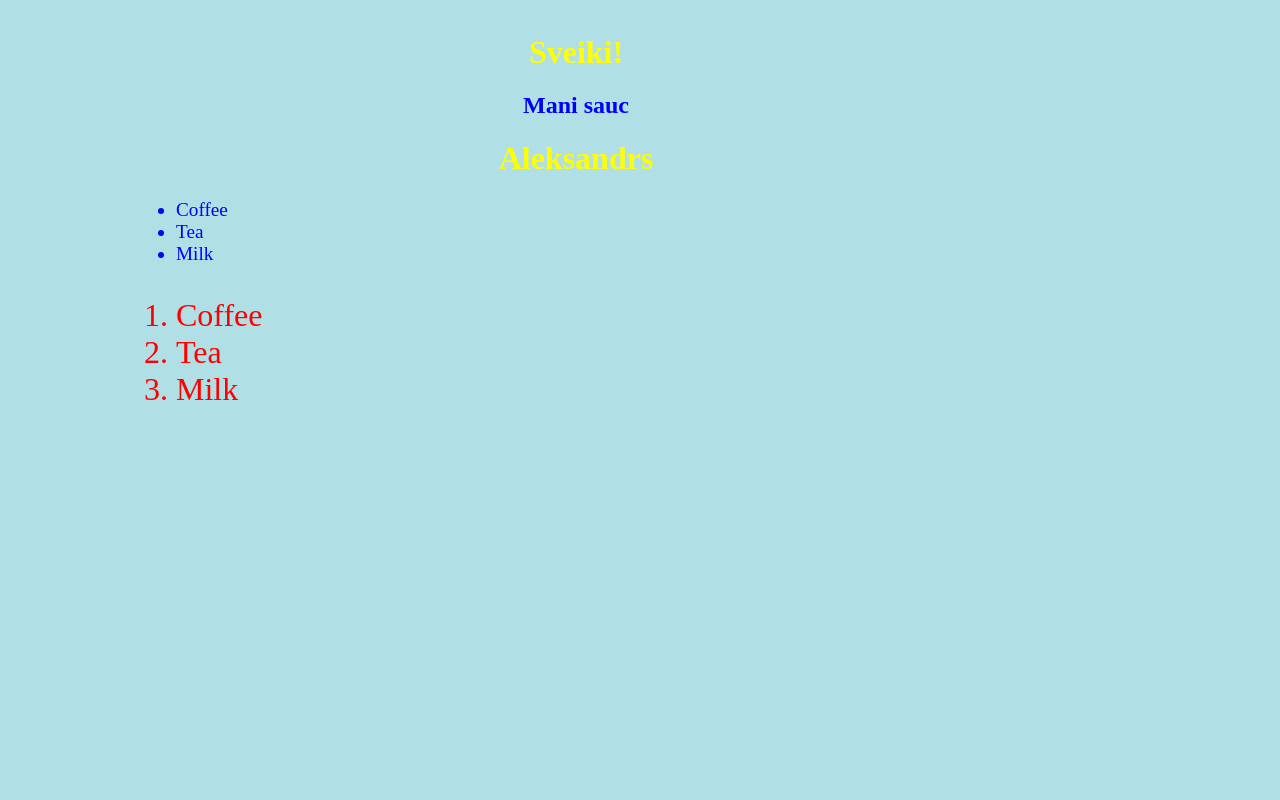
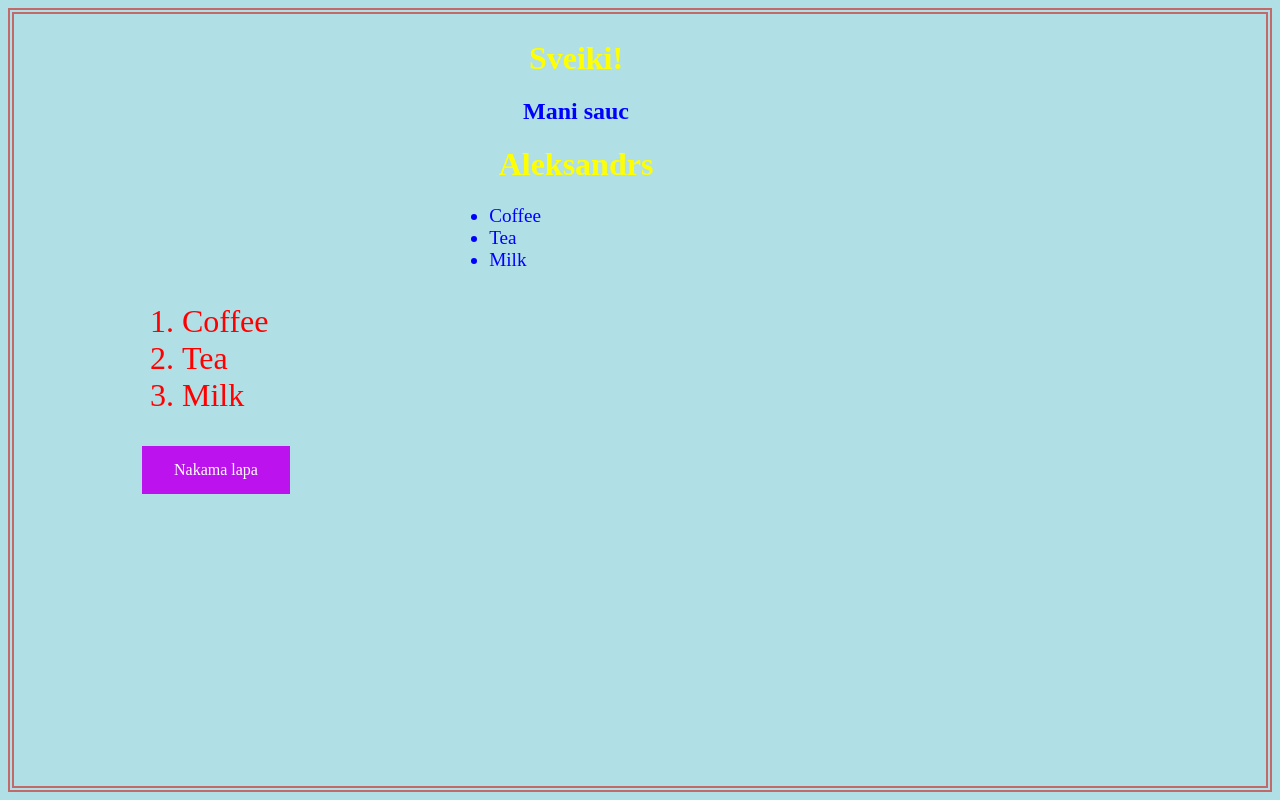
Before and after one commit to AleksandrZelukin/macibu_programmas, a plain HTML site: page HTML_piemers/8c_pirma_lapa.html in a window 1280 px wide. Drawn offline with Linux system fonts and the light colour scheme.

Commit message:
Update files

```diff
--- a/HTML_piemers/8c_pirma_lapa.html
+++ b/HTML_piemers/8c_pirma_lapa.html
@@ -17,6 +17,8 @@
   <li>Tea</li>
   <li>Milk</li>
 </ol>
-
+<div>
+  Nakama lapa
+</div>
 </body>
 </html>
--- a/HTML_piemers/style2.css
+++ b/HTML_piemers/style2.css
@@ -6,6 +6,7 @@ body {
 	padding-left: 10%;
 	padding-right: 20%;
 	padding-bottom: 20%;
+	border: double 6px hwb(0 41% 24%);
 	}
 h1{
 	text-align: center;
@@ -20,9 +21,20 @@ p{
 	color: red;
 	}
 ul{
+	padding-left: 40%;
 	color: blue;
 	font-size: 120%;}
 ol{
 	color: red;
 	font-size: 200%;
 		}
+div {
+	background-color: #bb12ee;
+	border: none;
+	color: white;
+	padding: 15px 32px;
+	text-align: center;
+	text-decoration: none;
+	display: inline-block;
+	font-size: 16px;
+		}
```
